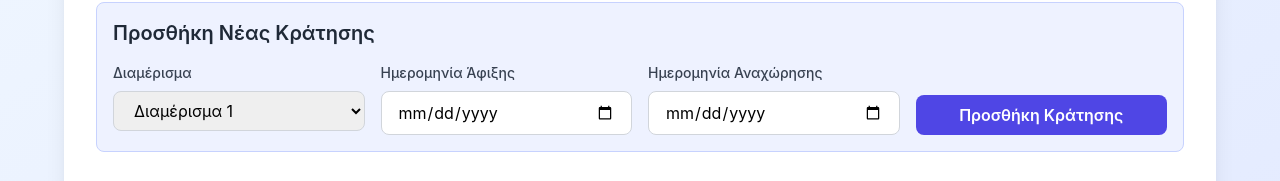
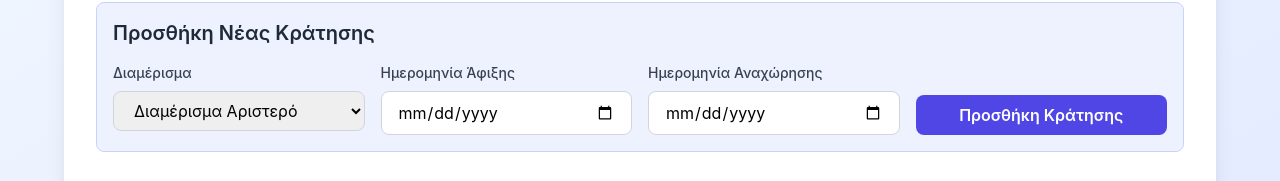
Before and after one commit to lkostas/apartment-bookings, a Next.js app: page / in a window 1280 px wide. Shown: the part 122-303 px from the top of the page. Built offline with nearby package versions, Linux system fonts and the light colour scheme; no server answers; the database is empty.

Commit message:
Update index.js

```diff
--- a/pages/index.js
+++ b/pages/index.js
@@ -142,8 +142,8 @@ export default function ApartmentBooking() {
                   onChange={(e) => setSelectedApartment(e.target.value)}
                   className="w-full px-4 py-2 border border-gray-300 rounded-lg focus:ring-2 focus:ring-indigo-500"
                 >
-                  <option value="1">Διαμέρισμα 1</option>
-                  <option value="2">Διαμέρισμα 2</option>
+                  <option value="1">Διαμέρισμα Αριστερό</option>
+                  <option value="2">Διαμέρισμα Δεξί</option>
                 </select>
               </div>
 
```
